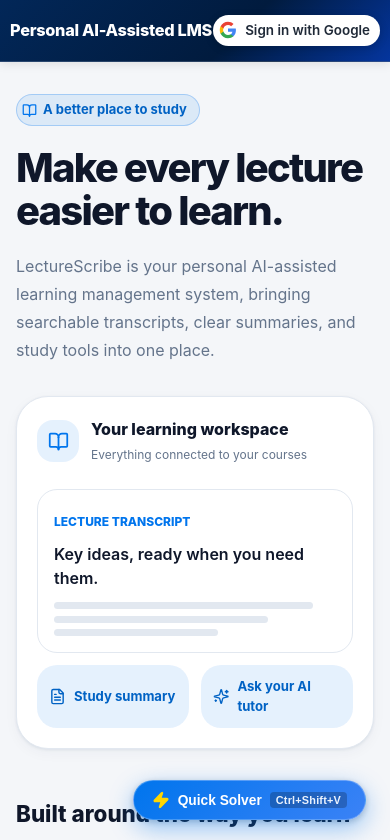
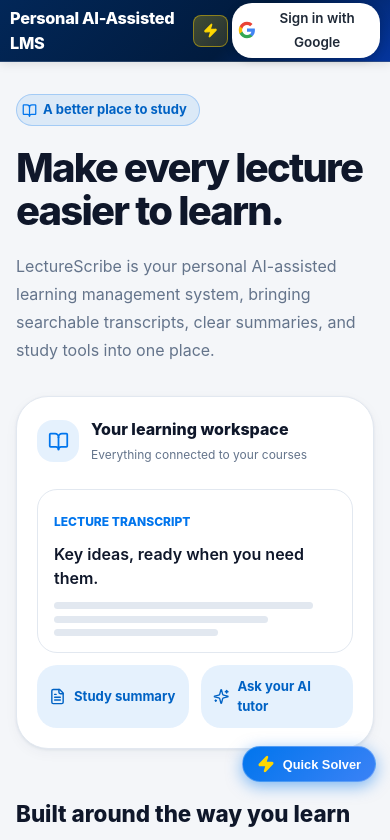
Before and after one commit to dipeshsingh2012/lecturescribe, a React (Vite) app in the folder frontend/: page / in a window 390 px wide. Shown: the top 840 px of the page. Built offline with nearby package versions, Linux system fonts and the light colour scheme; no server answers.

Commit message:
fix(mobile): add mobile fix

```diff
--- a/frontend/src/components/layout/Header.jsx
+++ b/frontend/src/components/layout/Header.jsx
@@ -23,7 +23,8 @@ import {
   GraduationCap,
   ShieldCheck,
   ArrowLeftRight,
-  Calendar as CalendarIcon
+  Calendar as CalendarIcon,
+  Zap
 } from 'lucide-react';
 import { ProtonThemeSelector } from '@dipesh.singh/proton';
 import { LMS_THEMES } from '../../store/themeStore';
@@ -283,6 +284,36 @@ export default function Header({
           </Tooltip>
         )}
 
+        {/* Quick Snap & Solve Shortcut Button */}
+        <Tooltip title="Quick Snap & Solve (Handwritten questions & MCQs)" arrow>
+          <button
+            type="button"
+            onClick={() => window.dispatchEvent(new CustomEvent('open-quick-solver'))}
+            aria-label="Quick Snap & Solve"
+            style={{
+              display: 'inline-flex',
+              alignItems: 'center',
+              justifyContent: 'center',
+              gap: '5px',
+              background: 'linear-gradient(135deg, rgba(255, 215, 0, 0.25) 0%, rgba(255, 180, 0, 0.15) 100%)',
+              color: '#ffd700',
+              border: '1px solid rgba(255, 215, 0, 0.45)',
+              padding: '4px 9px',
+              borderRadius: '8px',
+              cursor: 'pointer',
+              fontWeight: 700,
+              fontSize: '0.8rem',
+              height: '32px',
+              transition: 'all 0.2s ease'
+            }}
+          >
+            <Zap size={15} style={{ fill: '#ffd700', stroke: '#ffd700' }} />
+            <Box component="span" sx={{ display: { xs: 'none', sm: 'inline' } }}>
+              Quick Solve
+            </Box>
+          </button>
+        </Tooltip>
+
         {/* LMS Theme Selector from Proton (only for signed-in users) */}
         {googleUser && (
           <ProtonThemeSelector
--- a/frontend/src/components/layout/MobileBottomNav.jsx
+++ b/frontend/src/components/layout/MobileBottomNav.jsx
@@ -30,6 +30,7 @@ import {
   FileText,
   Database,
   Activity,
+  Zap,
   X
 } from 'lucide-react';
 
@@ -67,6 +68,7 @@ export default function MobileBottomNav({
     const isPrimaryActive = primaryTabs.some((t) => t.id === courseViewTab);
 
     const studyTools = [
+      { id: 'quick-solver', label: 'Quick Snap Solver', desc: 'Solve handwritten questions & MCQs in <1s', icon: Zap },
       { id: 'quiz', label: 'Course Quiz & Exam', desc: 'Comprehensive practice exam', icon: Award },
       { id: 'summary', label: 'Course Summary', desc: 'AI synthesis across lectures', icon: BookOpen },
       { id: 'library', label: 'Library', desc: 'Slides and academic readings', icon: BookOpen },
@@ -88,6 +90,11 @@ export default function MobileBottomNav({
     ];
 
     const handleSelectSecondaryTab = (tabId) => {
+      if (tabId === 'quick-solver') {
+        window.dispatchEvent(new CustomEvent('open-quick-solver'));
+        setMoreDrawerOpen(false);
+        return;
+      }
       setCourseViewTab(tabId);
       setMoreDrawerOpen(false);
     };
@@ -330,6 +337,17 @@ export default function MobileBottomNav({
         <span>Calendar</span>
       </button>
 
+      <button
+        type="button"
+        className="mobile-nav-item"
+        onClick={() => window.dispatchEvent(new CustomEvent('open-quick-solver'))}
+        aria-label="Quick Snap Solver"
+        style={{ color: '#eab308' }}
+      >
+        <Zap size={18} strokeWidth={2.2} style={{ fill: '#eab308' }} />
+        <span>Quick Solve</span>
+      </button>
+
       {typeof onCreateNewNote === 'function' && (
         <button
           type="button"
--- a/frontend/src/components/modals/QuickSnapModal.jsx
+++ b/frontend/src/components/modals/QuickSnapModal.jsx
@@ -58,6 +58,13 @@ export default function QuickSnapModal({
     window.addEventListener('keydown', handleGlobalKeyDown);
     return () => window.removeEventListener('keydown', handleGlobalKeyDown);
   }, [isOpen]);
+
+  // Listen to open-quick-solver event (triggered from Mobile Bottom Nav or Header)
+  useEffect(() => {
+    const handleOpenEvent = () => setIsOpen(true);
+    window.addEventListener('open-quick-solver', handleOpenEvent);
+    return () => window.removeEventListener('open-quick-solver', handleOpenEvent);
+  }, []);
 
   // Handle elapsed timer during solving
   useEffect(() => {
@@ -195,6 +202,7 @@ export default function QuickSnapModal({
       {!isOpen && (
         <button
           onClick={() => setIsOpen(true)}
+          className="quick-solver-fab"
           title="⚡ Quick Snap & Solve (Ctrl+Shift+V)"
           aria-label="Quick Snap & Solve"
           style={{
@@ -228,7 +236,9 @@ export default function QuickSnapModal({
         >
           <Zap size={18} style={{ fill: '#ffd700', stroke: '#ffd700' }} />
           <span>Quick Solver</span>
-          <span style={{
+          <span
+            className="quick-solver-fab-hotkey"
+            style={{
               fontSize: '0.68rem',
               background: 'rgba(0, 0, 0, 0.25)',
               padding: '2px 6px',
@@ -236,7 +246,8 @@ export default function QuickSnapModal({
               opacity: 0.9,
               fontWeight: 600,
               letterSpacing: '0.2px'
-          }}>
+            }}
+          >
             Ctrl+Shift+V
           </span>
         </button>
@@ -264,6 +275,7 @@ export default function QuickSnapModal({
           }}
         >
           <div
+            className="quick-solver-modal-card"
             style={{
               background: 'var(--panel-bg, #1e222a)',
               border: '1px solid var(--border-color, #2d3340)',
@@ -743,6 +755,25 @@ export default function QuickSnapModal({
           0% { transform: rotate(0deg); }
           100% { transform: rotate(360deg); }
         }
+        @media (max-width: 899px) {
+          .quick-solver-fab {
+            bottom: calc(var(--mobile-bottom-nav-height, 48px) + var(--safe-bottom, 0px) + 14px) !important;
+            right: 14px !important;
+            padding: 8px 14px !important;
+            font-size: 0.8rem !important;
+            box-shadow: 0 4px 16px rgba(0, 117, 237, 0.5) !important;
+            z-index: 1050 !important;
+          }
+          .quick-solver-fab-hotkey {
+            display: none !important;
+          }
+          .quick-solver-modal-card {
+            width: 95% !important;
+            max-height: 88vh !important;
+            margin: auto !important;
+            border-radius: 14px !important;
+          }
+        }
       `}</style>
     </>
   );
```
Also changed, not shown: 1 other file (tests, documents, lock files or other folders). Lines whose indentation alone changed are shown as unchanged.
